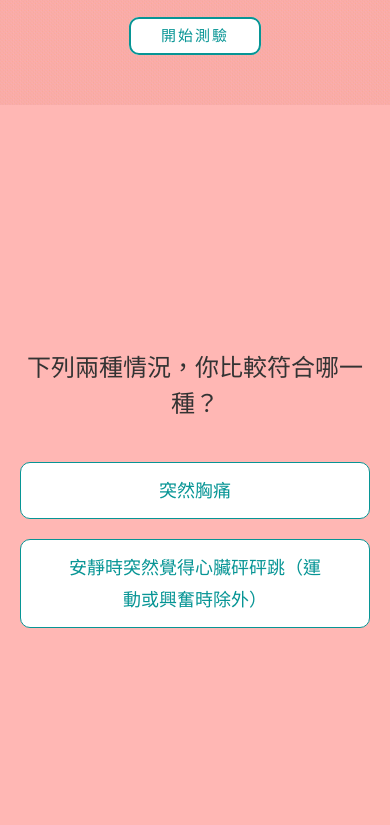
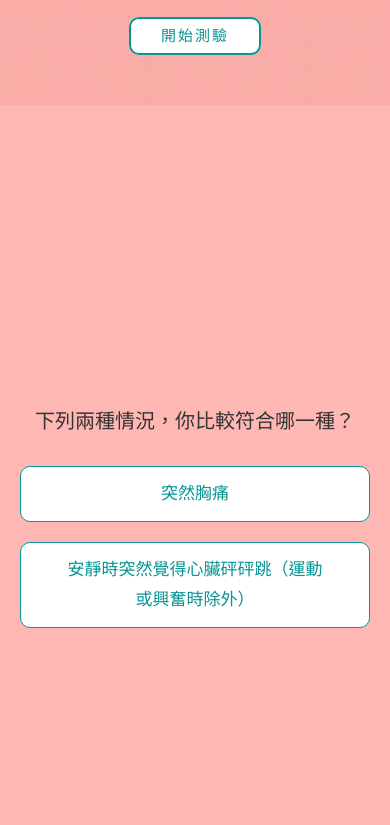
Before and after one commit to yiwen-lin/heart-disease, a plain HTML site: page index.html in a window 390 px wide. Shown: the part 739-1564 px from the top of the page. Drawn offline with nearby package versions, Linux system fonts and the light colour scheme.

Commit message:
no message

```diff
--- a/assets/scss/screen.scss
+++ b/assets/scss/screen.scss
@@ -196,20 +196,21 @@ img.title-icon {
 	}
 	.op-block {
 		height: 100%;
-		min-height: 100vh;
-		// padding-top: 56px;
+		// min-height: 100%;
+		min-height: 100vh ;
+		padding-top: 56px;
 		background-image:url(../images/kv-mb.gif);
 		background-repeat: no-repeat;
 		background-size: cover;
 		background-position: center;
 		.container {
-			// height: 100%;
+			height: 100%;
 			padding-top: 40px;
 			padding-bottom: 40px;
-			//overflow: scroll;
+			overflow: scroll;
 			// overflow: auto;
-    		-webkit-overflow-scrolling: touch;
-			bottom:10vh;
+    		//-webkit-overflow-scrolling: touch;
+			// bottom:10vh;
 		}
 
 		.op-text {
@@ -289,14 +290,24 @@ img.title-icon {
 		}
 	}
 	@include mobile {
-		height: calc(100vh - 56px) ;
+		// height: calc(100vh - 56px) ;
+		height: 100vh;
+		padding: 0;
+
+		h3 {
+			font-size: 20px;
+			margin-bottom: 30px;
+		}
+		.test-btn {
+			font-size: 17px;
+		}
+		.outer {
+			display: flex;
+			height: 100vh;
+		}
 	}
 }
 
-
-@include mobile {
-
-}
 
 .pre-btn {
 	padding: 0;
@@ -314,6 +325,10 @@ img.title-icon {
 	outline: 0;
 	&:focus {
 		outline: 0;
+	}
+	@include mobile {
+		font-size: 14px;
+		margin-top: 20px;
 	}
 }
 
--- a/index.html
+++ b/index.html
@@ -87,7 +87,7 @@
       <div class="collapse navbar-collapse" id="navbarNavDropdown">
         <ul class="navbar-nav ml-auto">
           <li class="nav-item active">
-            <a id="playTest" class="nav-link smooth-scroll" href="#test">心血管疾病檢測器</a>
+            <a id="playTest" class="nav-link smooth-scroll" href="index.html">心血管疾病檢測器</a>
           </li>
           <li class="nav-item">
             <a class="nav-link smooth-scroll" href="#feature">特色團隊</a>
```
Also changed, not shown: knowledge.html (+1 -1 lines), assets/css/screen.min.css, 1 other file.
